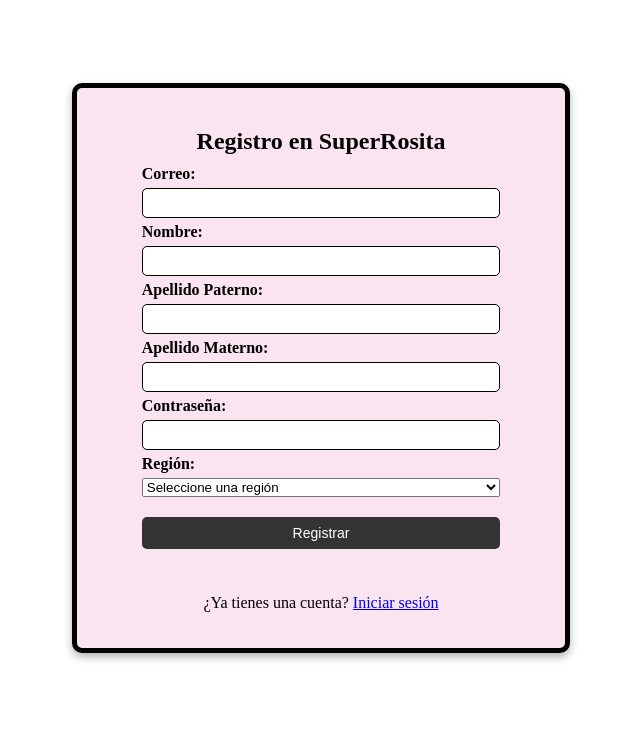
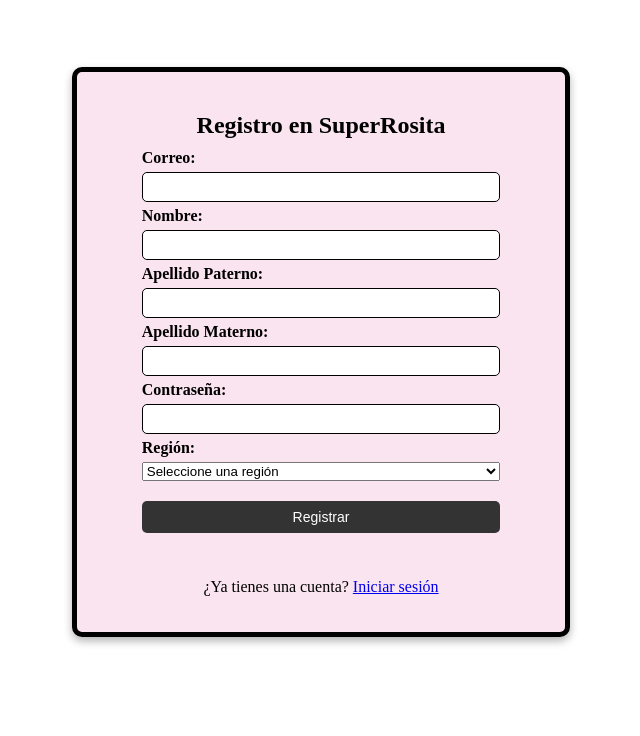
Before and after one commit to Zehkas/SuperRosita, a PHP site: page /registro in a window 1280 px wide. Shown: the part 85-821 px from the top of the page, without its empty margins (319-959 px from the left). After the commit the page ends 730 px from the top, so only its background shows below. Run offline with PHP 8.4, Linux system fonts and the light colour scheme.

Commit message:
Update registro.php

```diff
--- a/view/registro.php
+++ b/view/registro.php
@@ -11,7 +11,7 @@
             display: flex;
             justify-content: center;
             align-items: center;
-            min-height: 92vh;
+            min-height: 88vh;
         }
     </style>
 </head>
```
